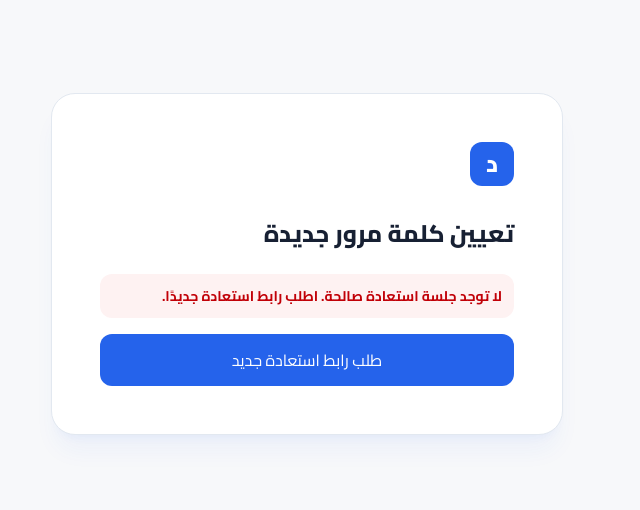
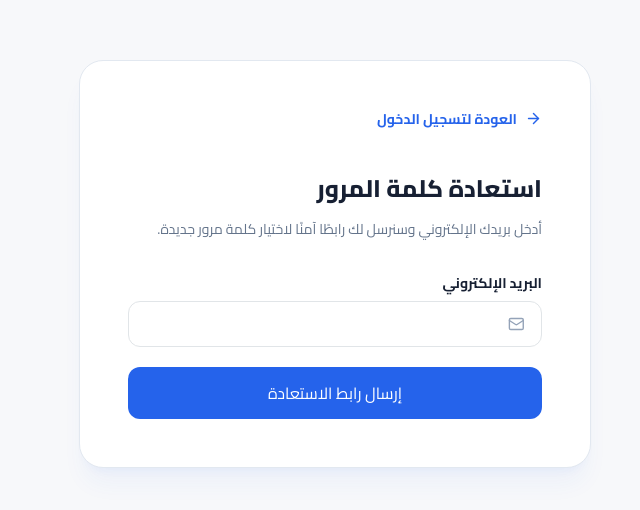
Before and after one commit to starvip904-bot/Ramyalaadesigner-, a Next.js app: page /reset-password in a window 1280 px wide. Shown: the part 136-646 px from the top of the page, without its empty margins (413-1053 px from the left). Built offline with nearby package versions, Linux system fonts and the light colour scheme; no server answers.

Commit message:
Update page.tsx

```diff
--- a/app/reset-password/page.tsx
+++ b/app/reset-password/page.tsx
@@ -1,97 +1,51 @@
 
 'use client'
 
-import { FormEvent, useEffect, useMemo, useState } from 'react'
-import { useRouter } from 'next/navigation'
-import { LockKeyhole } from 'lucide-react'
+import Link from 'next/link'
+import { type FormEvent, useState } from 'react'
+import { ArrowRight, Mail } from 'lucide-react'
 import { createClient } from '@/lib/supabase/client'
 
-export default function ResetPasswordPage() {
-  const router = useRouter()
-  const supabase = useMemo(() => createClient(), [])
-
-  const [password, setPassword] = useState('')
-  const [confirmPassword, setConfirmPassword] = useState('')
+export default function ForgotPasswordPage() {
+  const [email, setEmail] = useState('')
+  const [message, setMessage] = useState('')
   const [error, setError] = useState('')
   const [busy, setBusy] = useState(false)
-  const [checking, setChecking] = useState(true)
-  const [hasSession, setHasSession] = useState(false)
-
-  useEffect(() => {
-    let active = true
-
-    const {
-      data: { subscription },
-    } = supabase.auth.onAuthStateChange((_event, session) => {
-      if (!active) return
-      setHasSession(Boolean(session))
-      setChecking(false)
-    })
-
-    supabase.auth.getSession().then(({ data, error }) => {
-      if (!active) return
-
-      if (error) {
-        setError(error.message)
-      }
-
-      setHasSession(Boolean(data.session))
-      setChecking(false)
-    })
-
-    return () => {
-      active = false
-      subscription.unsubscribe()
-    }
-  }, [supabase])
 
   async function submit(event: FormEvent<HTMLFormElement>) {
     event.preventDefault()
+
+    setBusy(true)
     setError('')
+    setMessage('')
 
-    if (password.length < 6) {
-      setError('كلمة المرور يجب ألا تقل عن 6 أحرف.')
-      return
+    try {
+      const supabase = createClient()
+
+      // Use the current domain for both Preview and Production.
+      const redirectTo =
+        `${window.location.origin}/auth/callback?next=/reset-password`
+
+      const { error: resetError } =
+        await supabase.auth.resetPasswordForEmail(
+          email.trim(),
+          { redirectTo }
+        )
+
+      if (resetError) {
+        throw resetError
       }
 
-    if (password !== confirmPassword) {
-      setError('كلمتا المرور غير متطابقتين.')
-      return
-    }
+      setMessage(
+        'إذا كان البريد مسجلًا، ستصلك رسالة لاستعادة كلمة المرور. راجع بريدك الإلكتروني.'
+      )
+    } catch (err) {
+      console.error('Password recovery request failed:', err)
 
-    setBusy(true)
-
-    try {
-      const {
-        data: { session },
-        error: sessionError,
-      } = await supabase.auth.getSession()
-
-      if (sessionError) throw sessionError
-
-      if (!session) {
-        setHasSession(false)
-        throw new Error(
-          'جلسة الاستعادة غير موجودة أو انتهت صلاحيتها. اطلب رابط استعادة جديدًا.'
+      setError(
+        'تعذر إرسال رسالة الاستعادة. حاول مرة أخرى بعد قليل.'
       )
-      }
-
-      const { error: updateError } =
-        await supabase.auth.updateUser({ password })
-
-      if (updateError) throw updateError
-
-      // إعادة التوجيه من خلال callback لتحديد
-      // صفحة مدير المنصة أو لوحة المتجر حسب صلاحية الحساب.
-      router.replace('/auth/callback')
-      router.refresh()
-    } catch (err) {
-      const message =
-        err instanceof Error
-          ? err.message
-          : 'حدث خطأ غير معروف أثناء تحديث كلمة المرور.'
-
-      setError(`تعذر تحديث كلمة المرور: ${message}`)
+    } finally {
       setBusy(false)
     }
   }
@@ -102,70 +56,39 @@ export default function ResetPasswordPage() {
       className="flex min-h-screen items-center justify-center bg-[#f7f8fa] p-4"
     >
       <section className="w-full max-w-lg rounded-3xl border border-[#e2e8f0] bg-white p-7 shadow-xl shadow-[#2563eb]/5 sm:p-12">
-        <div className="flex size-11 items-center justify-center rounded-xl bg-[#2563eb] text-2xl font-extrabold text-white">
-          د
-        </div>
+        <Link
+          href="/login"
+          className="inline-flex items-center gap-2 text-sm font-bold text-[#2563eb]"
+        >
+          <ArrowRight size={17} />
+          العودة لتسجيل الدخول
+        </Link>
 
-        <h1 className="mt-8 text-2xl font-extrabold">
-          تعيين كلمة مرور جديدة
+        <h1 className="mt-10 text-2xl font-extrabold">
+          استعادة كلمة المرور
         </h1>
 
-        {checking ? (
-          <p className="mt-6 text-sm text-slate-600">
-            جارٍ التحقق من رابط الاستعادة...
-          </p>
-        ) : !hasSession ? (
-          <div className="mt-6 space-y-4">
-            <p
-              role="alert"
-              className="rounded-xl bg-red-50 p-3 text-sm font-bold text-red-700"
-            >
-              {error ||
-                'لا توجد جلسة استعادة صالحة. اطلب رابط استعادة جديدًا.'}
+        <p className="mt-3 text-sm leading-6 text-[#64748b]">
+          أدخل بريدك الإلكتروني وسنرسل لك رابطًا آمنًا لاختيار كلمة مرور جديدة.
         </p>
 
-            <button
-              type="button"
-              onClick={() => router.replace('/forgot-password')}
-              className="w-full rounded-xl bg-[#2563eb] py-3.5 font-bold text-white"
+        <form
+          onSubmit={submit}
+          className="mt-8 space-y-5"
         >
-              طلب رابط استعادة جديد
-            </button>
-          </div>
-        ) : (
-          <form onSubmit={submit} className="mt-8 space-y-5">
           <label className="flex flex-col gap-2 text-sm font-bold">
-              كلمة المرور الجديدة
+            البريد الإلكتروني
 
             <div className="flex items-center gap-3 rounded-xl border border-[#e1e5e8] px-4 py-3 text-[#94a3b8] focus-within:border-[#2563eb]">
-                <LockKeyhole size={18} />
+              <Mail size={18} />
 
               <input
                 required
-                  minLength={6}
-                  type="password"
-                  autoComplete="new-password"
-                  value={password}
-                  onChange={(event) => setPassword(event.target.value)}
-                  className="w-full outline-none"
-                />
-              </div>
-            </label>
-
-            <label className="flex flex-col gap-2 text-sm font-bold">
-              تأكيد كلمة المرور
-
-              <div className="flex items-center gap-3 rounded-xl border border-[#e1e5e8] px-4 py-3 text-[#94a3b8] focus-within:border-[#2563eb]">
-                <LockKeyhole size={18} />
-
-                <input
-                  required
-                  minLength={6}
-                  type="password"
-                  autoComplete="new-password"
-                  value={confirmPassword}
+                type="email"
+                autoComplete="email"
+                value={email}
                 onChange={(event) =>
-                    setConfirmPassword(event.target.value)
+                  setEmail(event.target.value)
                 }
                 className="w-full outline-none"
               />
@@ -181,14 +104,25 @@ export default function ResetPasswordPage() {
             </p>
           )}
 
+          {message && (
+            <p
+              role="status"
+              className="rounded-xl bg-[#eaf5f2] p-3 text-sm font-bold leading-6 text-[#2563eb]"
+            >
+              {message}
+            </p>
+          )}
+
           <button
-              disabled={busy || !hasSession}
+            type="submit"
+            disabled={busy}
             className="w-full rounded-xl bg-[#2563eb] py-3.5 font-bold text-white disabled:opacity-60"
           >
-              {busy ? 'جارٍ الحفظ...' : 'حفظ كلمة المرور'}
+            {busy
+              ? 'جارٍ الإرسال...'
+              : 'إرسال رابط الاستعادة'}
           </button>
         </form>
-        )}
       </section>
     </main>
   )
```
Lines whose indentation alone changed are shown as unchanged.
